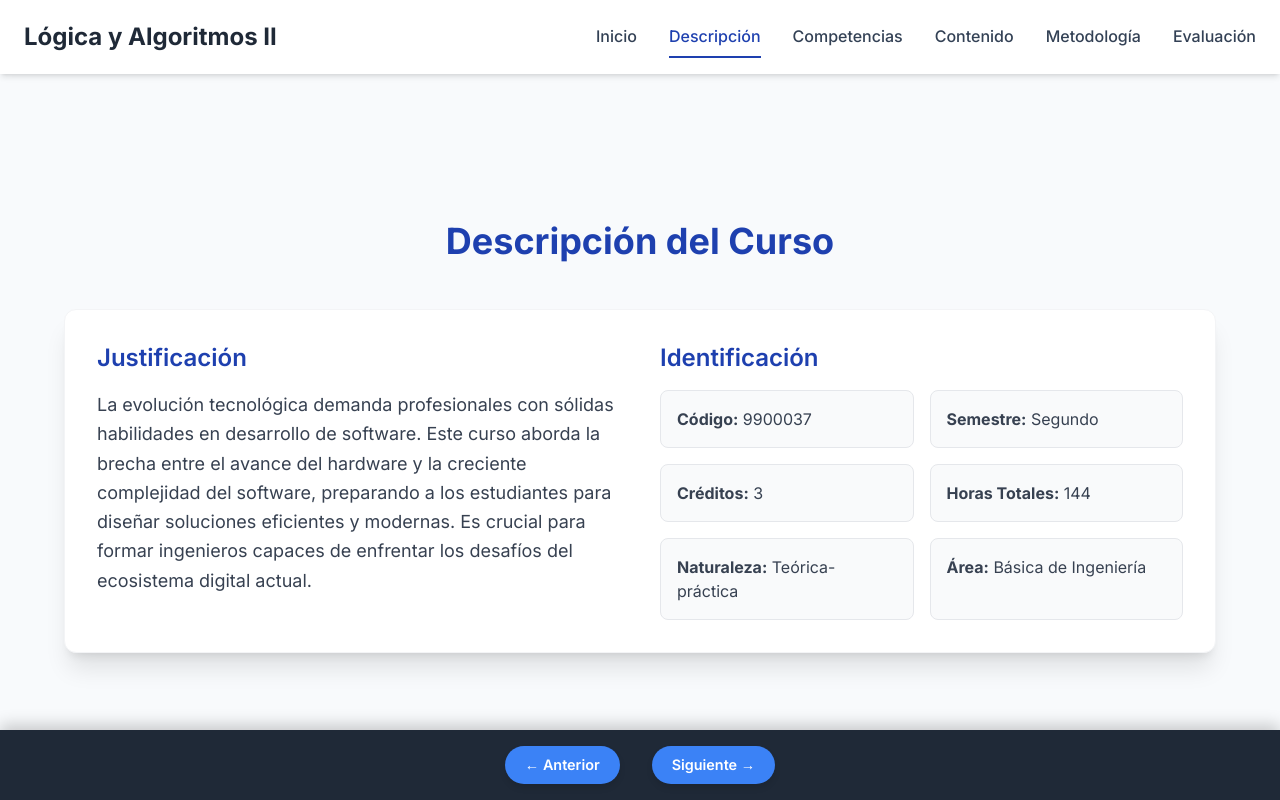
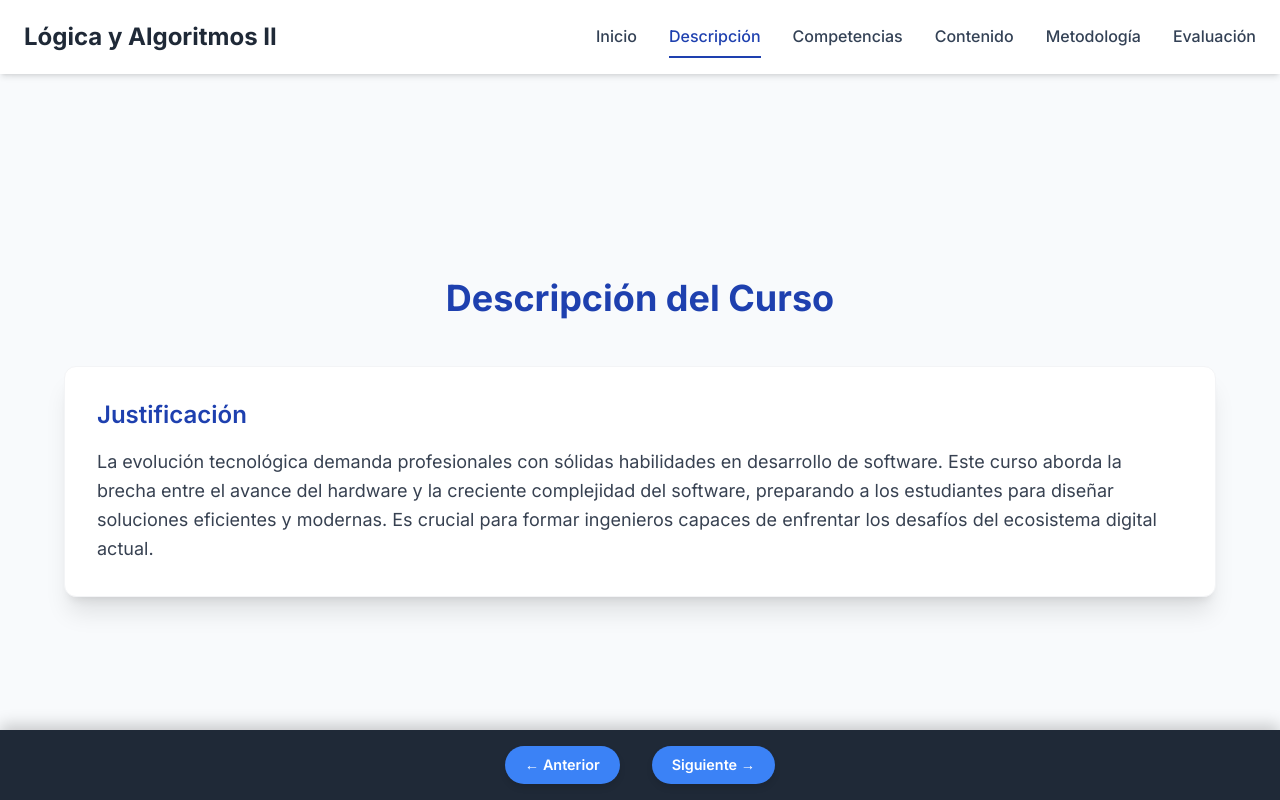
Before and after one commit to jeissonp/ua-convocatoria-021-logica-2, a plain HTML site: page index.html in a window 1280 px wide. Both pictures are taken after a click on the link "Descripción". Drawn offline with nearby package versions, Linux system fonts and the light colour scheme.

Commit message:
Update index.html

```diff
--- a/index.html
+++ b/index.html
@@ -158,21 +158,10 @@
             <div class="container mx-auto px-6">
                 <h2 class="text-3xl md:text-4xl font-bold text-center mb-12">Descripción del Curso</h2>
                 <div class="bg-white p-8 rounded-xl shadow-xl border border-gray-100">
-                    <div class="grid grid-cols-1 md:grid-cols-2 gap-10">
+                    <div class="grid grid-cols-1 gap-10">
                         <div>
                             <h3 class="text-2xl font-semibold mb-4 text-blue-800">Justificación</h3>
                             <p class="text-gray-700 leading-relaxed text-lg">La evolución tecnológica demanda profesionales con sólidas habilidades en desarrollo de software. Este curso aborda la brecha entre el avance del hardware y la creciente complejidad del software, preparando a los estudiantes para diseñar soluciones eficientes y modernas. Es crucial para formar ingenieros capaces de enfrentar los desafíos del ecosistema digital actual.</p>
-                        </div>
-                        <div>
-                            <h3 class="text-2xl font-semibold mb-4 text-blue-800">Identificación</h3>
-                            <div class="grid grid-cols-2 gap-4 text-gray-700 text-base">
-                                <div class="bg-gray-50 p-4 rounded-lg border border-gray-200"><strong>Código:</strong> 9900037</div>
-                                <div class="bg-gray-50 p-4 rounded-lg border border-gray-200"><strong>Semestre:</strong> Segundo</div>
-                                <div class="bg-gray-50 p-4 rounded-lg border border-gray-200"><strong>Créditos:</strong> 3</div>
-                                <div class="bg-gray-50 p-4 rounded-lg border border-gray-200"><strong>Horas Totales:</strong> 144</div>
-                                <div class="bg-gray-50 p-4 rounded-lg border border-gray-200"><strong>Naturaleza:</strong> Teórica-práctica</div>
-                                <div class="bg-gray-50 p-4 rounded-lg border border-gray-200"><strong>Área:</strong> Básica de Ingeniería</div>
-                            </div>
                         </div>
                     </div>
                 </div>
```
